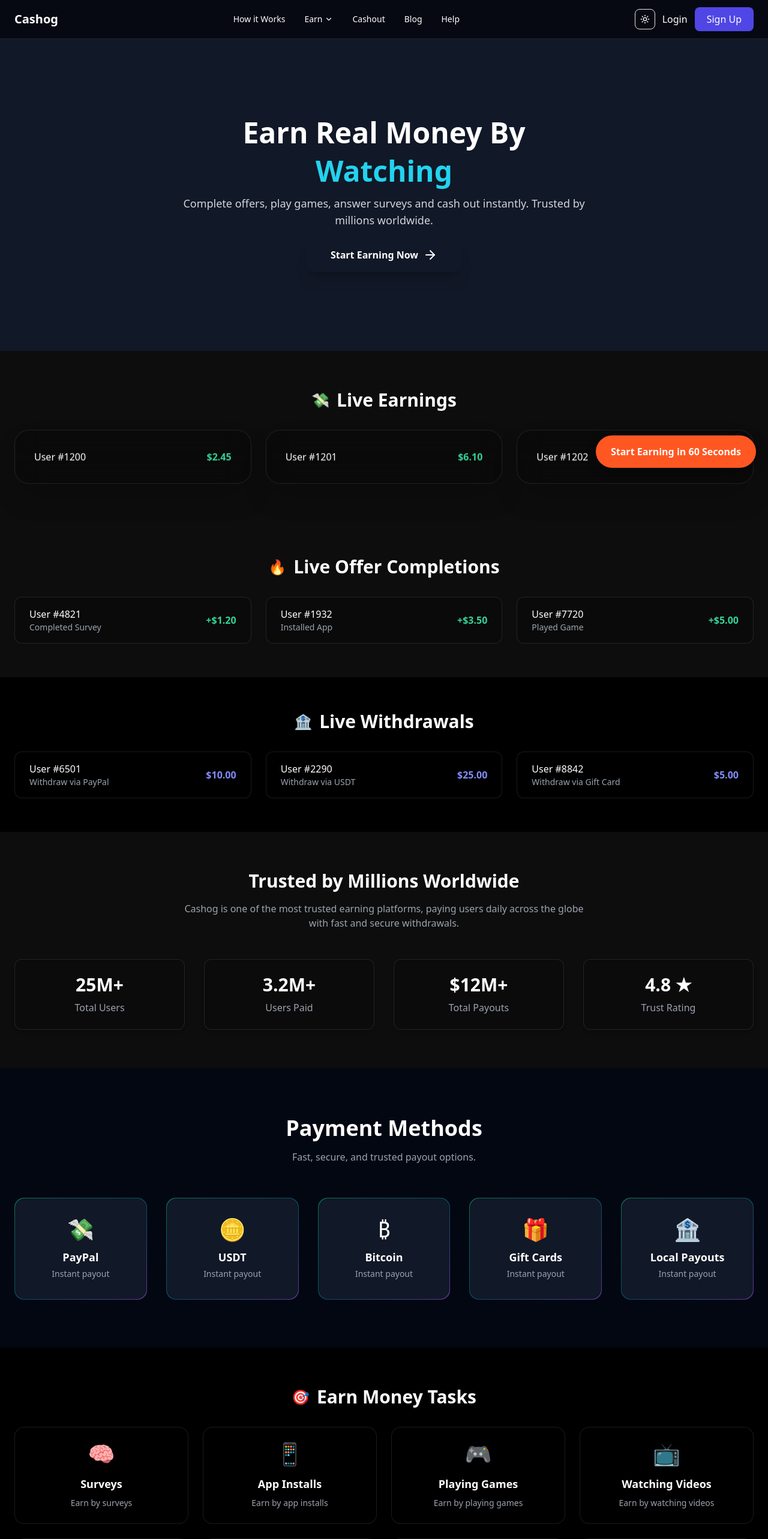
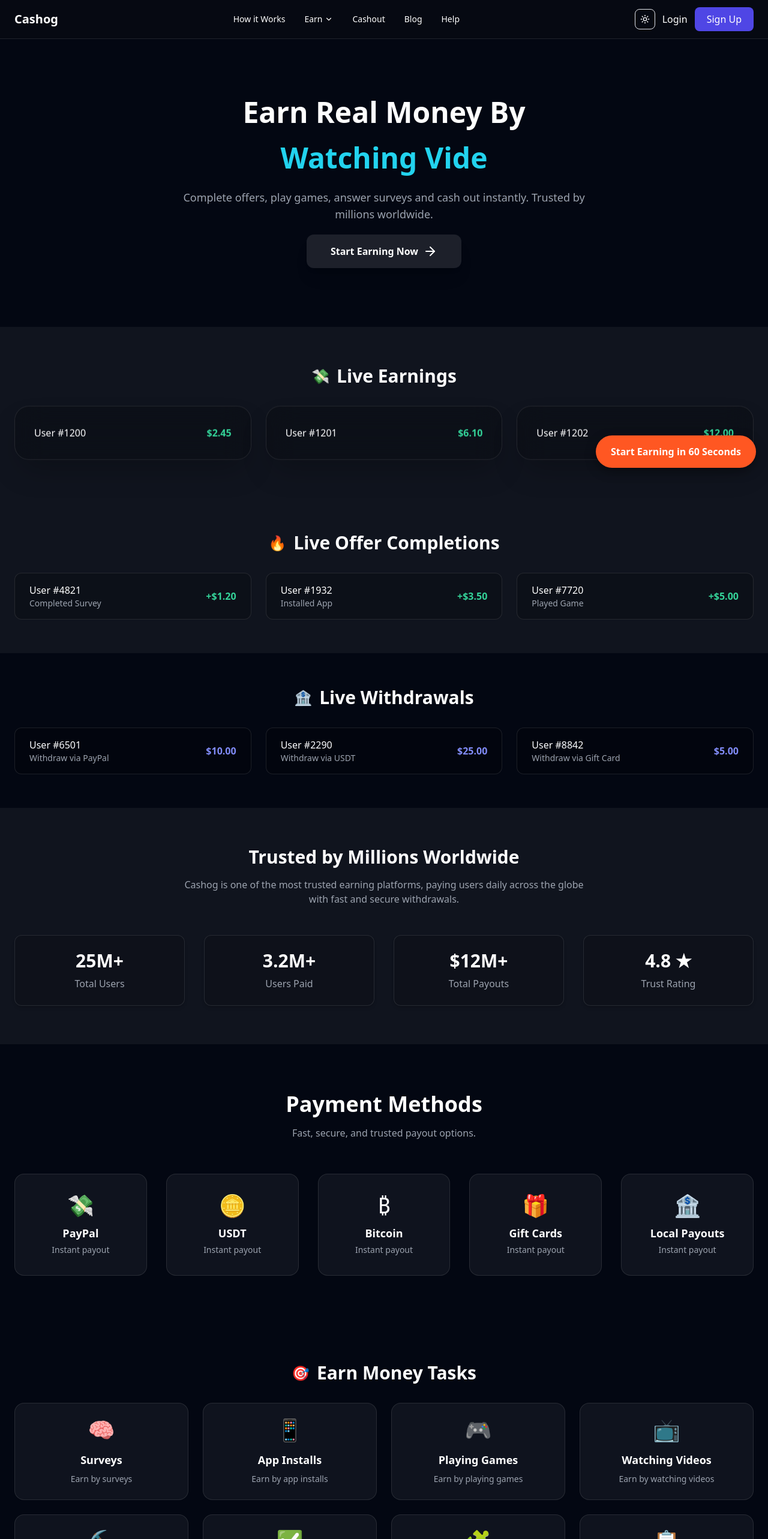
Before and after one commit to tool63/cashin, a Next.js app: page / in a window 1280 px wide. Shown: the top 2566 px of the page at 60% size. Built offline with nearby package versions, Linux system fonts and the light colour scheme.

Commit message:
Update page.tsx

```diff
--- a/app/page.tsx
+++ b/app/page.tsx
@@ -33,7 +33,7 @@ export default function Home() {
   ]
 
   return (
-    <main className="transition-colors duration-300">
+    <main className="transition-colors duration-300 bg-gray-950 text-white">
 
       {/* ================= HERO ================= */}
       <HeroSection />
@@ -44,10 +44,12 @@ export default function Home() {
       <LiveWithdrawals />
 
       {/* ================= TRUST / STATS ================= */}
-      <section className="py-16 bg-black/5 dark:bg-white/5">
+      <section className="py-16 bg-white/5">
         <div className="max-w-7xl mx-auto px-6 text-center">
-          <h2 className="text-3xl font-bold mb-4">Trusted by Millions Worldwide</h2>
-          <p className="text-gray-600 dark:text-gray-400 max-w-2xl mx-auto mb-12">
+          <h2 className="text-3xl font-bold mb-4">
+            Trusted by Millions Worldwide
+          </h2>
+          <p className="text-gray-400 max-w-2xl mx-auto mb-12">
             Cashog is one of the most trusted earning platforms, paying users daily
             across the globe with fast and secure withdrawals.
           </p>
@@ -62,9 +64,9 @@ export default function Home() {
       </section>
 
       {/* ================= PAYMENT METHODS ================= */}
-      <section className="py-20 bg-gray-950">
+      <section className="py-20">
         <div className="max-w-7xl mx-auto px-6 text-center">
-          <h2 className="text-4xl font-extrabold mb-4 text-white">
+          <h2 className="text-4xl font-extrabold mb-4">
             Payment Methods
           </h2>
           <p className="text-gray-400 mb-14 max-w-2xl mx-auto">
@@ -81,17 +83,13 @@ export default function Home() {
             ].map((method) => (
               <div
                 key={method.name}
-                className="relative p-[1px] rounded-2xl bg-gradient-to-br from-emerald-500/60 via-cyan-500/40 to-purple-500/60"
+                className="rounded-2xl border border-white/10 bg-white/5 px-6 py-8 flex flex-col items-center hover:scale-105 transition"
               >
-                <div className="rounded-2xl bg-gray-900 px-6 py-8 flex flex-col items-center justify-center hover:scale-105 transition">
-                  <span className="text-4xl mb-3">{method.emoji}</span>
-                  <span className="text-lg font-semibold text-white">
-                    {method.name}
-                  </span>
-                  <span className="text-sm text-gray-400 mt-1">
-                    Instant payout
-                  </span>
-                </div>
+                <span className="text-4xl mb-3">{method.emoji}</span>
+                <span className="text-lg font-semibold">{method.name}</span>
+                <span className="text-sm text-gray-400 mt-1">
+                  Instant payout
+                </span>
               </div>
             ))}
           </div>
@@ -106,11 +104,11 @@ export default function Home() {
             <Link
               key={title}
               href={href}
-              className="bg-white/5 dark:bg-black/20 border border-black/10 dark:border-white/10 rounded-2xl p-6 flex flex-col items-center text-center hover:scale-105 transition"
+              className="bg-white/5 border border-white/10 rounded-2xl p-6 flex flex-col items-center text-center hover:scale-105 transition"
             >
               <div className="text-4xl">{icon}</div>
               <h3 className="mt-4 text-lg font-semibold">{title}</h3>
-              <p className="mt-2 text-gray-600 dark:text-gray-400 text-sm">
+              <p className="mt-2 text-gray-400 text-sm">
                 Earn by {title.toLowerCase()}
               </p>
             </Link>
@@ -119,7 +117,7 @@ export default function Home() {
       </section>
 
       {/* ================= FEATURE HIGHLIGHTS ================= */}
-      <section className="py-20 bg-black/5 dark:bg-white/5">
+      <section className="py-20 bg-white/5">
         <SectionTitle icon="🌟" text="Why Choose Us" />
         <div className="max-w-7xl mx-auto px-6 grid md:grid-cols-3 gap-8">
           <Feature icon={<Zap />} title="Instant Withdrawals" />
@@ -130,22 +128,23 @@ export default function Home() {
 
       {/* ================= FINAL CTA ================= */}
       <section className="py-20 text-center">
-        <h2 className="text-4xl font-bold mb-6 text-white">
+        <h2 className="text-4xl font-bold mb-6">
           Start Earning Real Money Today!
         </h2>
-        <p className="mb-8 text-lg text-gray-300">
+        <p className="mb-8 text-lg text-gray-400">
           Join millions of users who are already earning daily.
         </p>
         <Link href="/signup">
           <motion.span
             whileHover={{ scale: 1.05 }}
             whileTap={{ scale: 0.97 }}
-            className="inline-flex items-center gap-2 bg-gray-900 hover:bg-gray-800 px-10 py-4 rounded-xl font-semibold shadow-lg text-white"
+            className="inline-flex items-center gap-2 bg-white/10 hover:bg-white/20 px-10 py-4 rounded-xl font-semibold shadow-lg"
           >
             Get Started Now <ArrowRight />
           </motion.span>
         </Link>
       </section>
+
     </main>
   )
 }
@@ -166,7 +165,7 @@ const HeroSection = () => {
         setTimeout(() => {
           setText("")
           setCurrent((prev) => (prev + 1) % phrases.length)
-        }, 800)
+        }, 700)
         clearInterval(interval)
       }
     }, 90)
@@ -174,21 +173,27 @@ const HeroSection = () => {
   }, [current])
 
   return (
-    <section className="flex items-center justify-center min-h-[65vh] px-4 dark:bg-gray-900">
-      <div className="max-w-4xl w-full text-center flex flex-col items-center gap-4">
+    <section className="flex items-center justify-center min-h-[60vh] px-4">
+      <div className="max-w-4xl w-full flex flex-col items-center text-center gap-5">
 
         <h1 className="text-3xl md:text-5xl font-extrabold">
           Earn Real Money By
         </h1>
 
-        {/* fixed height prevents shifting */}
-        <div className="h-[48px] flex items-center justify-center">
-          <span className="text-3xl md:text-5xl font-extrabold text-cyan-400">
+        {/* WIDTH & HEIGHT LOCK — ZERO SHIFT */}
+        <div className="relative h-[56px] md:h-[64px]">
+          {/* invisible max-width reference */}
+          <span className="invisible text-3xl md:text-5xl font-extrabold whitespace-nowrap">
+            Watching Videos
+          </span>
+
+          {/* animated text */}
+          <span className="absolute inset-0 flex items-center justify-center text-3xl md:text-5xl font-extrabold text-cyan-400">
             {text}
           </span>
         </div>
 
-        <p className="text-gray-600 dark:text-gray-300 max-w-2xl text-base md:text-lg">
+        <p className="max-w-2xl text-gray-400 text-base md:text-lg leading-relaxed">
           Complete offers, play games, answer surveys and cash out instantly.
           Trusted by millions worldwide.
         </p>
@@ -197,11 +202,12 @@ const HeroSection = () => {
           <motion.span
             whileHover={{ scale: 1.05 }}
             whileTap={{ scale: 0.97 }}
-            className="inline-flex items-center gap-2 bg-gray-900 hover:bg-gray-800 px-8 md:px-10 py-3 md:py-4 rounded-xl font-semibold shadow-xl text-white"
+            className="inline-flex items-center gap-2 bg-white/10 hover:bg-white/20 px-8 md:px-10 py-3 md:py-4 rounded-xl font-semibold shadow-xl"
           >
             Start Earning Now <ArrowRight />
           </motion.span>
         </Link>
+
       </div>
     </section>
   )
```
